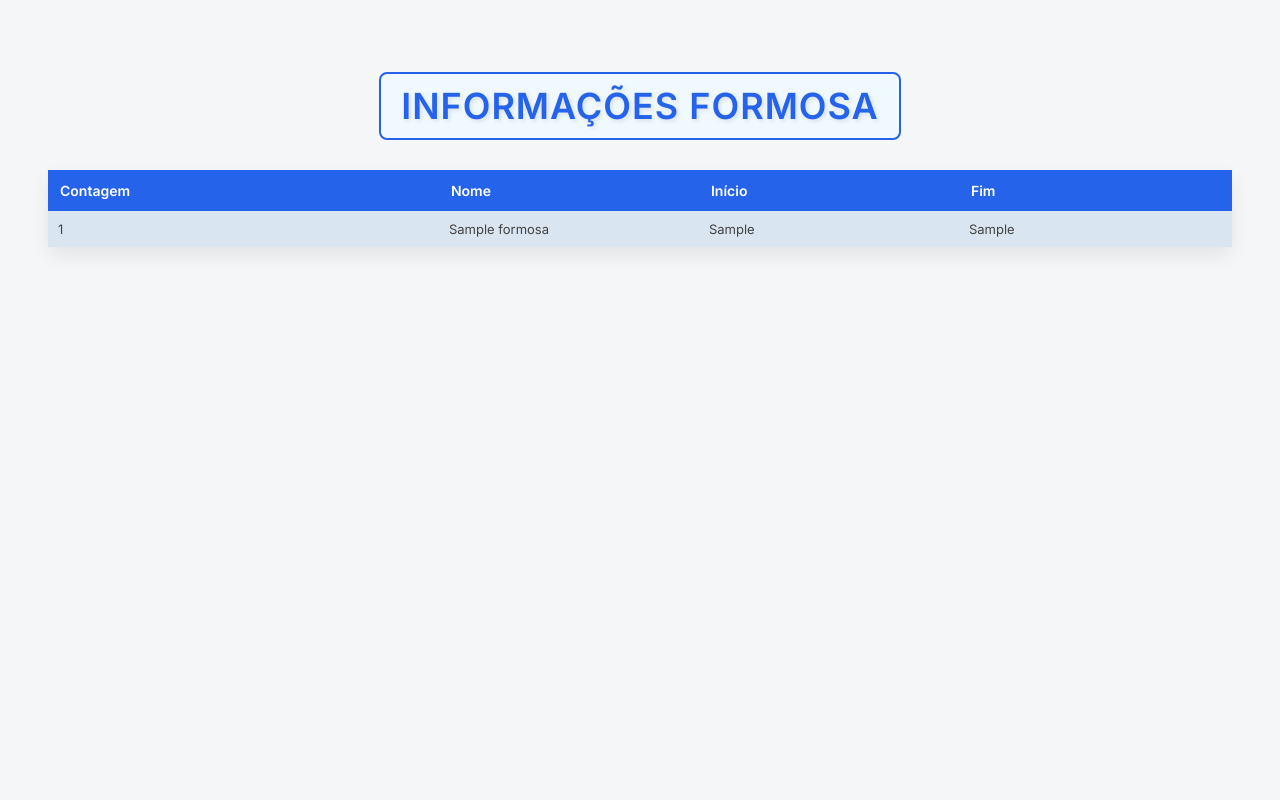
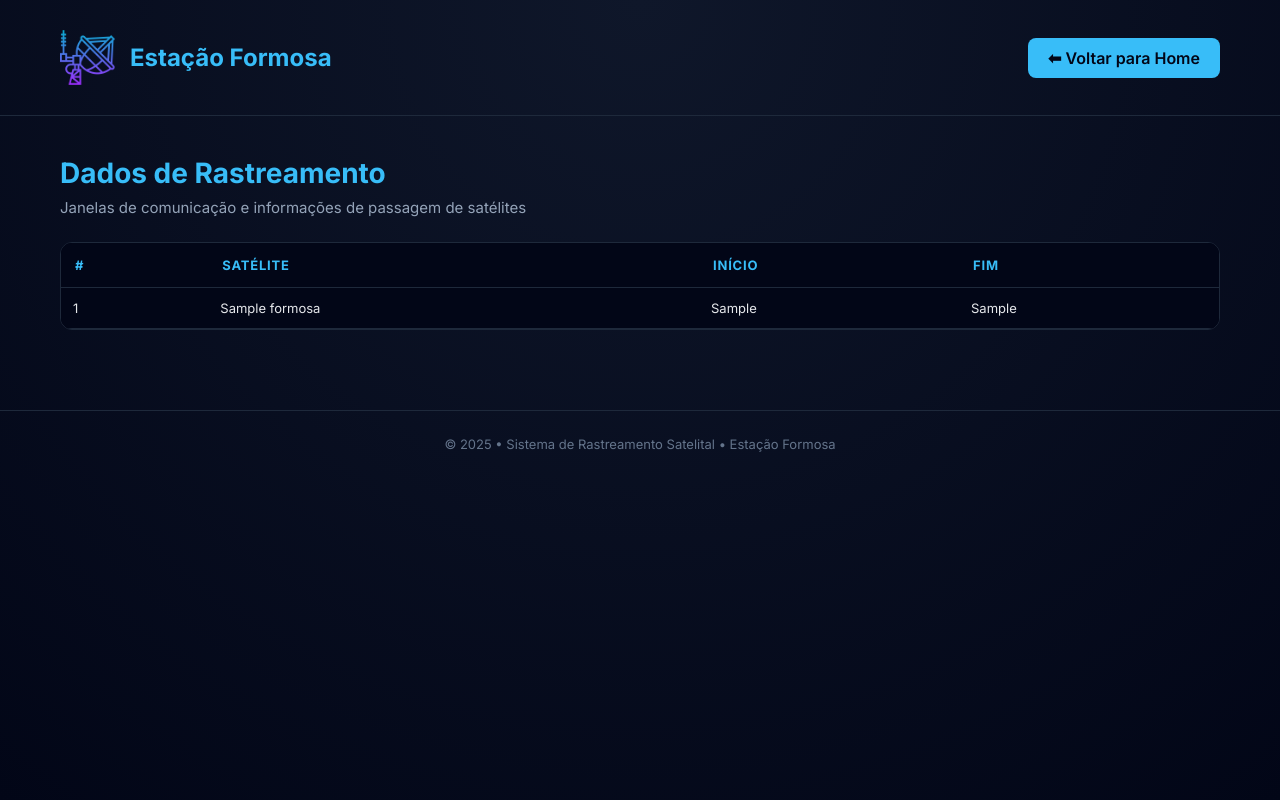
Before and after one commit to bruninlins/Flask-com-DB, a Flask app: page /usuarios in a window 1280 px wide. Run offline with Flask 3, Linux system fonts and the light colour scheme; tables that the repository leaves empty or names only in its code hold one stand-in row (values such as "Sample post").

Commit message:
Criação da pagina Home

```diff
--- a/app.py
+++ b/app.py
@@ -13,6 +13,12 @@ def get_conexao():
         use_pure=True
     )
 
+# HOME
+@app.route("/home")
+def home():
+    return render_template("home.html")
+
+# FORMOSA
 @app.route("/usuarios")
 def usuarios():
     conexao = get_conexao()
--- a/templates/usuarios.html
+++ b/templates/usuarios.html
@@ -2,101 +2,174 @@
 <html lang="pt-br">
 <head>
     <meta charset="UTF-8">
-    <title>Informações Formosa</title>
+    <title>Estação Formosa | Rastreamento Satelital</title>
 
-    <!-- Fonte -->
-    <link href="https://fonts.googleapis.com/css2?family=Inter:wght@300;400;600&display=swap" rel="stylesheet">
+    <!-- FAVICON -->
+    <link rel="icon" type="image/png" href="{{ url_for('static', filename='img/antena.png') }}">
+
+    <!-- FONTE -->
+    <link href="https://fonts.googleapis.com/css2?family=Inter:wght@300;400;600;700&display=swap" rel="stylesheet">
 
     <style>
         * {
             box-sizing: border-box;
+            margin: 0;
+            padding: 0;
             font-family: 'Inter', sans-serif;
         }
 
         body {
-            background-color: #f4f6f8;
-            display: flex;
-            flex-direction: column;
-            align-items: center;
-            padding: 40px;
+            background: radial-gradient(circle at top, #0f172a, #020617);
+            color: #e5e7eb;
+            min-height: 100vh;
         }
 
-        h1 {
-            margin-bottom: 30px;
-            color: #2563eb;
-            font-weight: 700;
-            font-size: 36px;
-            text-shadow: 2px 2px 4px rgba(0, 0, 0, 0.1);
-            letter-spacing: 1px;
-            text-transform: uppercase;
+        header {
+            display: flex;
+            align-items: center;
+            justify-content: space-between;
+            padding: 30px 60px;
+            border-bottom: 1px solid #1e293b;
+        }
+
+        .logo {
+            display: flex;
+            align-items: center;
+            gap: 15px;
+        }
+
+        .logo img {
+            width: 55px;
+        }
+
+        .logo h1 {
+            font-size: 24px;
+            color: #38bdf8;
+        }
+
+        .back-btn {
+            text-decoration: none;
+            color: #020617;
+            background-color: #38bdf8;
             padding: 10px 20px;
-            border: 2px solid #2563eb;
             border-radius: 8px;
-            background-color: #f0f9ff;
+            font-weight: 600;
+            transition: background 0.3s;
+        }
+
+        .back-btn:hover {
+            background-color: #0ea5e9;
+        }
+
+        main {
+            padding: 40px 60px;
+        }
+
+        .title {
+            margin-bottom: 25px;
+        }
+
+        .title h2 {
+            font-size: 28px;
+            color: #38bdf8;
+            margin-bottom: 8px;
+        }
+
+        .title p {
+            color: #94a3b8;
+            font-size: 15px;
+        }
+
+        .table-container {
+            overflow-x: auto;
+            border-radius: 12px;
+            border: 1px solid #1e293b;
         }
 
         table {
+            width: 100%;
             border-collapse: collapse;
-            width: 100%;
-            max-width: 1200px; /* MAIS LARGA */
-            background-color: #fff;
-            border-radius: 10px;
-            box-shadow: 0 8px 20px rgba(0, 0, 0, 0.08);
+            min-width: 900px;
+            background-color: #020617;
+        }
+
+        thead {
+            background-color: #020617;
         }
 
         th {
-            background-color: #2563eb;
-            color: #fff;
-            padding: 12px;
+            padding: 14px;
             text-align: left;
-            font-weight: 600;
-            font-size: 14px;
+            font-size: 13px;
+            text-transform: uppercase;
+            letter-spacing: 0.8px;
+            color: #38bdf8;
+            border-bottom: 1px solid #1e293b;
             white-space: nowrap;
         }
 
         td {
-            padding: 10px;
-            border-bottom: 1px solid #eee;
-            color: #444;
-            font-size: 13px;      /* LETRA MENOR */
-            white-space: nowrap;  /* NÃO QUEBRA */
-        }
-
-        tr:last-child td {
-            border-bottom: none;
+            padding: 12px;
+            font-size: 13px;
+            color: #e5e7eb;
+            border-bottom: 1px solid #1e293b;
+            white-space: nowrap;
         }
 
         tbody tr:nth-child(even) {
-            background-color: #ffffff;
+            background-color: #020617;
         }
 
         tbody tr:nth-child(odd) {
-            background-color: #d9e5f0;
+            background-color: #020617;
         }
 
         tbody tr:hover {
-            background-color: #b8bbc2;
-            transition: background-color 0.2s;
+            background-color: #020617;
+            box-shadow: inset 0 0 0 9999px rgba(56,189,248,0.08);
         }
 
-        /* LARGURA MAIOR PARA INICIO E FIM */
-        th:nth-child(2),
+        /* largura maior para inicio e fim */
         th:nth-child(3),
-        td:nth-child(2),
-        td:nth-child(3) {
+        th:nth-child(4),
+        td:nth-child(3),
+        td:nth-child(4) {
             width: 260px;
+        }
+
+        footer {
+            text-align: center;
+            padding: 25px;
+            font-size: 13px;
+            color: #64748b;
+            border-top: 1px solid #1e293b;
+            margin-top: 40px;
         }
     </style>
 </head>
 <body>
 
-    <h1>Informações Formosa</h1>
+    <header>
+        <div class="logo">
+            <img src="{{ url_for('static', filename='img/antena.png') }}" alt="Logo Satélite">
+            <h1>Estação Formosa</h1>
+        </div>
 
+        <a href="/home" class="back-btn">⬅ Voltar para Home</a>
+    </header>
+
+    <main>
+        <div class="title">
+            <h2>Dados de Rastreamento</h2>
+            <p>Janelas de comunicação e informações de passagem de satélites</p>
+        </div>
+
+        <div class="table-container">
             <table>
                 <thead>
                     <tr>
-                <th>Contagem</th>
-                <th>Nome</th>
+                        <th>#</th>
+                        <th>Satélite</th>
                         <th>Início</th>
                         <th>Fim</th>
                     </tr>
@@ -112,6 +185,12 @@
                     {% endfor %}
                 </tbody>
             </table>
+        </div>
+    </main>
+
+    <footer>
+        © 2025 • Sistema de Rastreamento Satelital • Estação Formosa
+    </footer>
 
 </body>
 </html>
```
Also changed, not shown: templates/home.html (added, +142 -0 lines), static/img/antena.png (added), static/img/estacao.png (added). Lines whose indentation alone changed are shown as unchanged.
